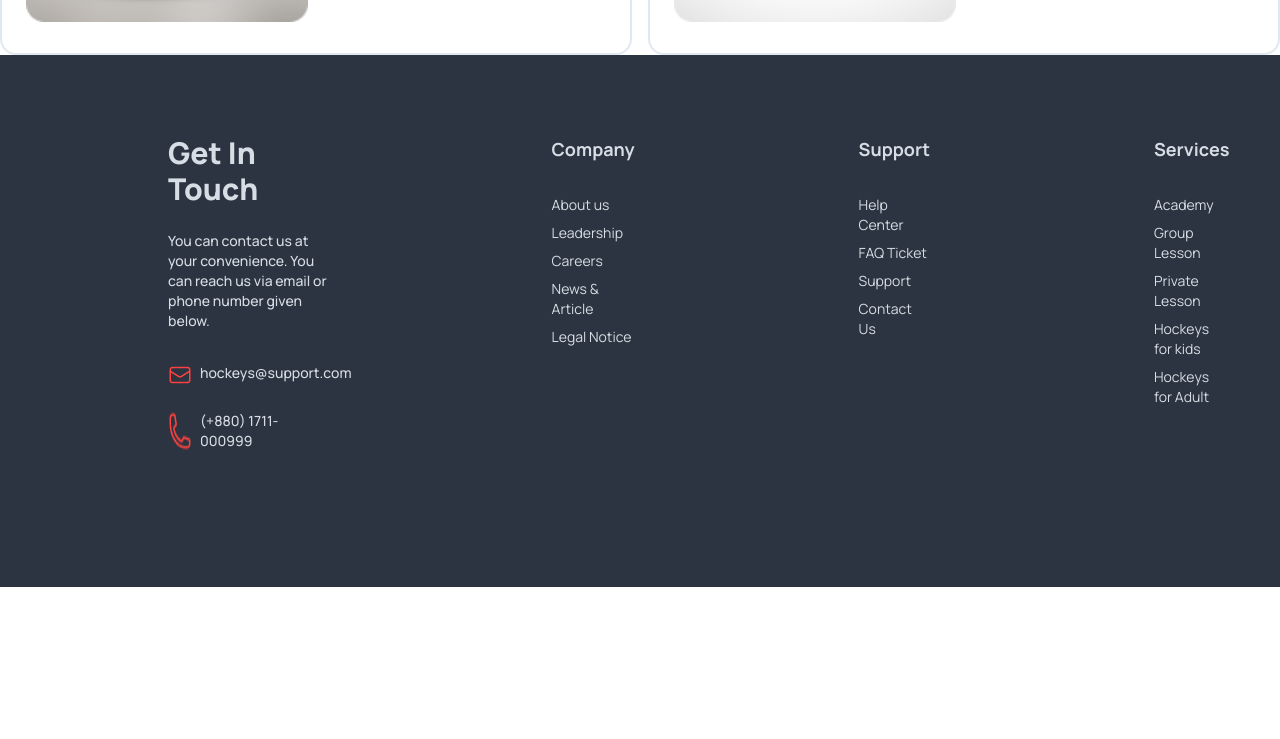
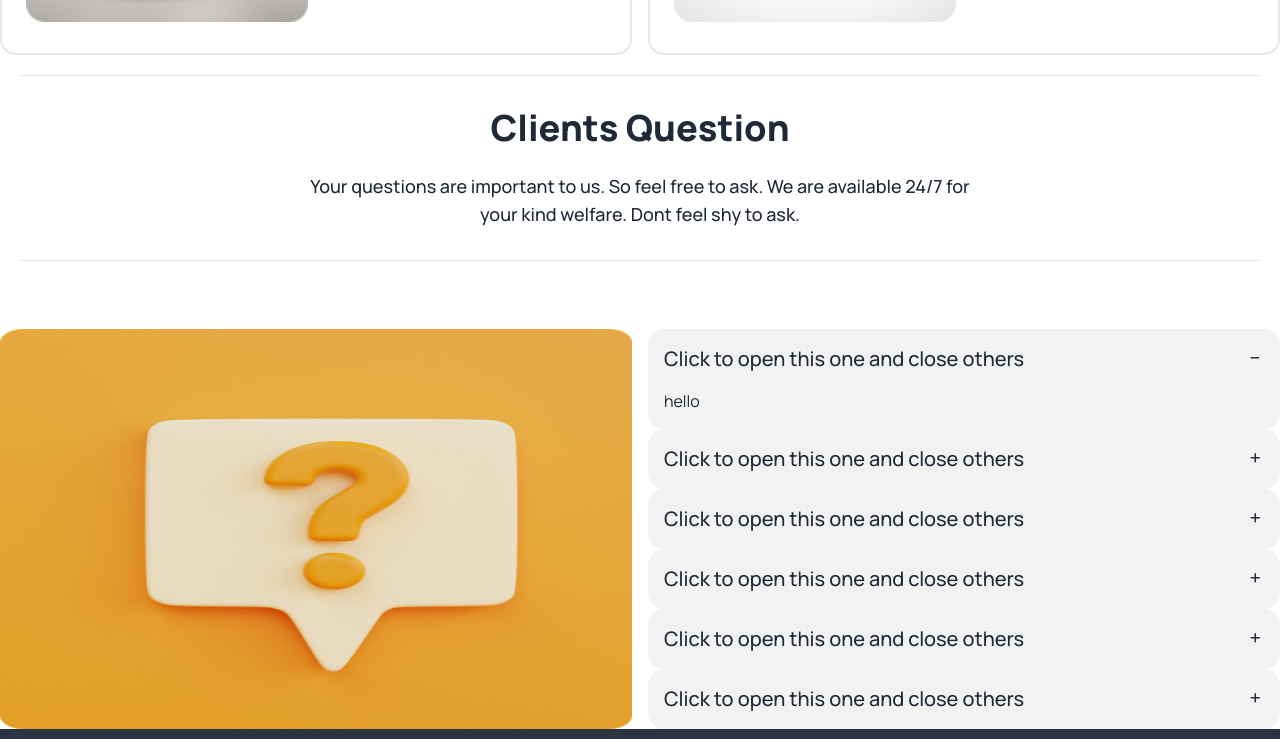
Before and after one commit to mmaswud/B9A3-Hockeys-main, a plain HTML site: page index.html in a window 1280 px wide. Shown: the part 4421-5160 px from the top of the page. Before the commit the page ends 5008 px from the top, so only its background shows below. Drawn offline with nearby package versions, Linux system fonts and the light colour scheme.

Commit message:
added client sec

```diff
--- a/index.html
+++ b/index.html
@@ -148,7 +148,8 @@
                         <img class="lg:w-[800px]" src="Images/2.png" alt="">
                         <div class="absolute pl-10 top-4 lg:top-40">
                             <h1 class="font-extrabold text-xl lg:text-3xl text-white">Junior Program</h1>
-                            <p class="w-[96%] lg:w-[90%] text-sm lg:text-lg font-medium text-white pt-4 pb-3 lg:pb-5">Hockey's
+                            <p class="w-[96%] lg:w-[90%] text-sm lg:text-lg font-medium text-white pt-4 pb-3 lg:pb-5">
+                                Hockey's
                                 junior program provides
                                 opportunities for players ages 16-to-20 to hone and enhance their skills.</p>
                             <button class="bg-[#FF4240] rounded-lg text-white px-6 py-4">Get ticket</button>
@@ -159,7 +160,8 @@
                         <img class="lg:w-[800px]" src="Images/3.png" alt="">
                         <div class="absolute pl-10 top-4 lg:top-40">
                             <h1 class="font-extrabold text-xl lg:text-3xl text-white">Teenager Program</h1>
-                            <p class="w-[96%] lg:w-[90%] text-sm lg:text-lg font-medium text-white pt-4 pb-3 lg:pb-5">The
+                            <p class="w-[96%] lg:w-[90%] text-sm lg:text-lg font-medium text-white pt-4 pb-3 lg:pb-5">
+                                The
                                 teenager program is designed for youth players. Start developing the
                                 foundations to take your game to the next level.</p>
                             <button class="bg-[#FF4240] rounded-lg text-white px-6 py-4">Get ticket</button>
@@ -171,10 +173,11 @@
                     <img class="w-[1600px] h-[210px] lg:h-[590px] rounded-lg" src="Images/4.png" alt="">
                     <div class="absolute pl-10 top-4 lg:top-80">
                         <h1 class="font-extrabold text-xl lg:text-3xl text-white">Professional Program</h1>
-                        <p class="w-[96%] lg:w-[68%] text-sm lg:text-lg font-medium text-white pt-4 pb-3 lg:pb-5">The program is
+                        <p class="w-[96%] lg:w-[68%] text-sm lg:text-lg font-medium text-white pt-4 pb-3 lg:pb-5">The
+                            program is
                             designed to improve aerobic conditioning and then strength and alactic power in the final
                             phase.</p>
-                            <button class="bg-[#FF4240] rounded-lg text-white px-6 py-4">Get ticket</button>
+                        <button class="bg-[#FF4240] rounded-lg text-white px-6 py-4">Get ticket</button>
                     </div>
                 </div>
             </div>
@@ -335,6 +338,75 @@
                 </div>
             </div>
         </section>
+        <section class="container mx-auto">
+            <div class="text-center p-5 mb-12">
+                <hr>
+                <h1 class="font-extrabold text-2xl lg:text-4xl mb-6 mt-6 lg:mt-8">Clients Question</h1>
+                <p class="font-medium text-sm lg:text-lg lg:px-72 pb-8">Your questions are important to us. So feel free to ask. We are available 24/7 for your kind welfare. Dont feel shy to ask.</p>
+                <hr>
+            </div>
+            <div class="flex gap-4 mt-12">
+                <div class="flex-1">
+                    <img class="w-[760px] h-[400px]" src="Images/11.png" alt="">
+                </div>
+                <div class="flex-1">
+                    <div class="collapse collapse-plus bg-base-200">
+                        <input type="radio" name="my-accordion-3" checked="checked" />
+                        <div class="collapse-title text-xl font-medium">
+                            Click to open this one and close others
+                        </div>
+                        <div class="collapse-content">
+                            <p>hello</p>
+                        </div>
+                    </div>
+                    <div class="collapse collapse-plus bg-base-200">
+                        <input type="radio" name="my-accordion-3" />
+                        <div class="collapse-title text-xl font-medium">
+                            Click to open this one and close others
+                        </div>
+                        <div class="collapse-content">
+                            <p>hello</p>
+                        </div>
+                    </div>
+                    <div class="collapse collapse-plus bg-base-200">
+                        <input type="radio" name="my-accordion-3" />
+                        <div class="collapse-title text-xl font-medium">
+                            Click to open this one and close others
+                        </div>
+                        <div class="collapse-content">
+                            <p>hello</p>
+                        </div>
+                    </div>
+                    <div class="collapse collapse-plus bg-base-200">
+                        <input type="radio" name="my-accordion-3" />
+                        <div class="collapse-title text-xl font-medium">
+                            Click to open this one and close others
+                        </div>
+                        <div class="collapse-content">
+                            <p>hello</p>
+                        </div>
+                    </div>
+                    <div class="collapse collapse-plus bg-base-200">
+                        <input type="radio" name="my-accordion-3" />
+                        <div class="collapse-title text-xl font-medium">
+                            Click to open this one and close others
+                        </div>
+                        <div class="collapse-content">
+                            <p>hello</p>
+                        </div>
+                    </div>
+                    <div class="collapse collapse-plus bg-base-200">
+                        <input type="radio" name="my-accordion-3" />
+                        <div class="collapse-title text-xl font-medium">
+                            Click to open this one and close others
+                        </div>
+                        <div class="collapse-content">
+                            <p>hello</p>
+                        </div>
+                    </div>
+                </div>
+            </div>
+        </section>
 
     </main>
     <footer>
```
